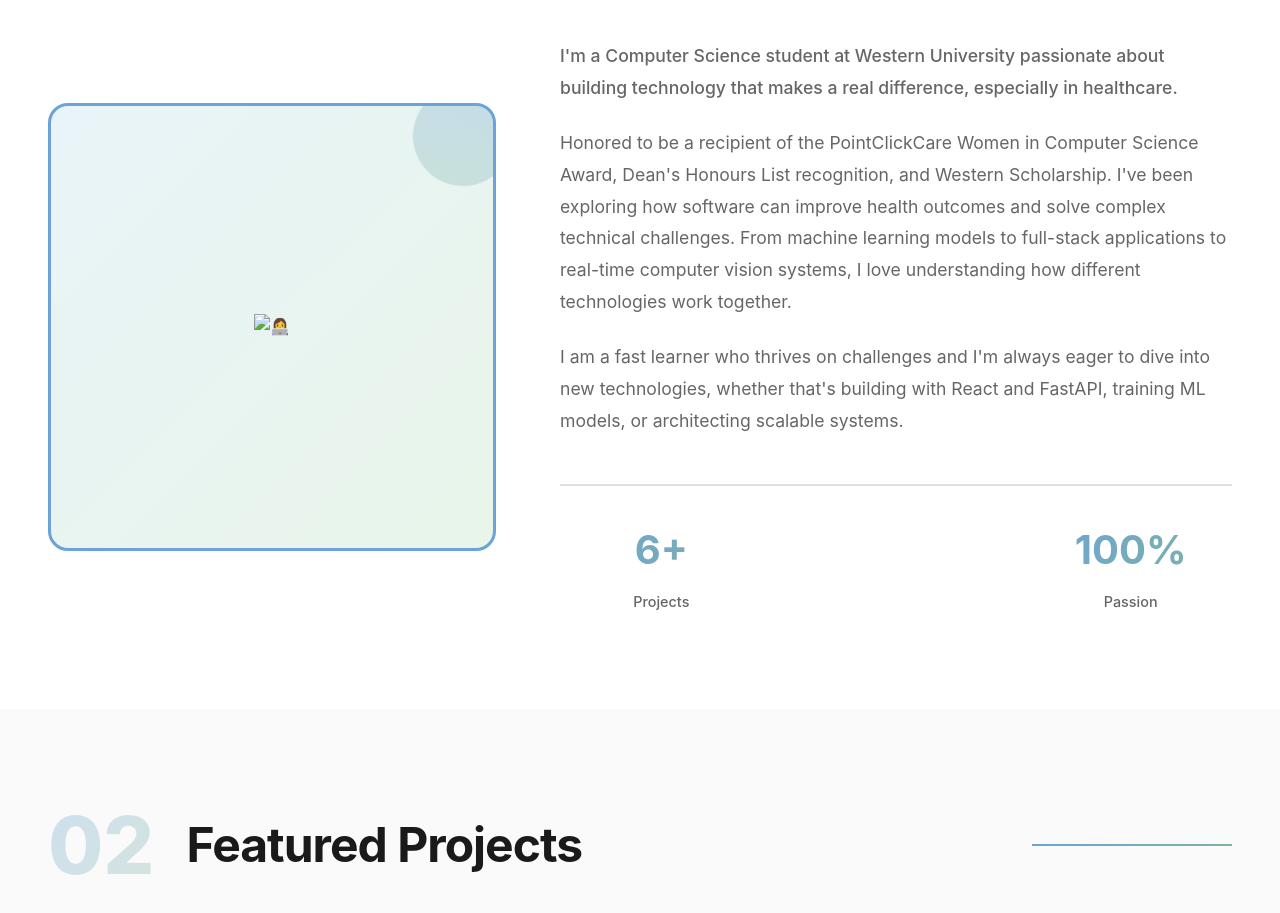
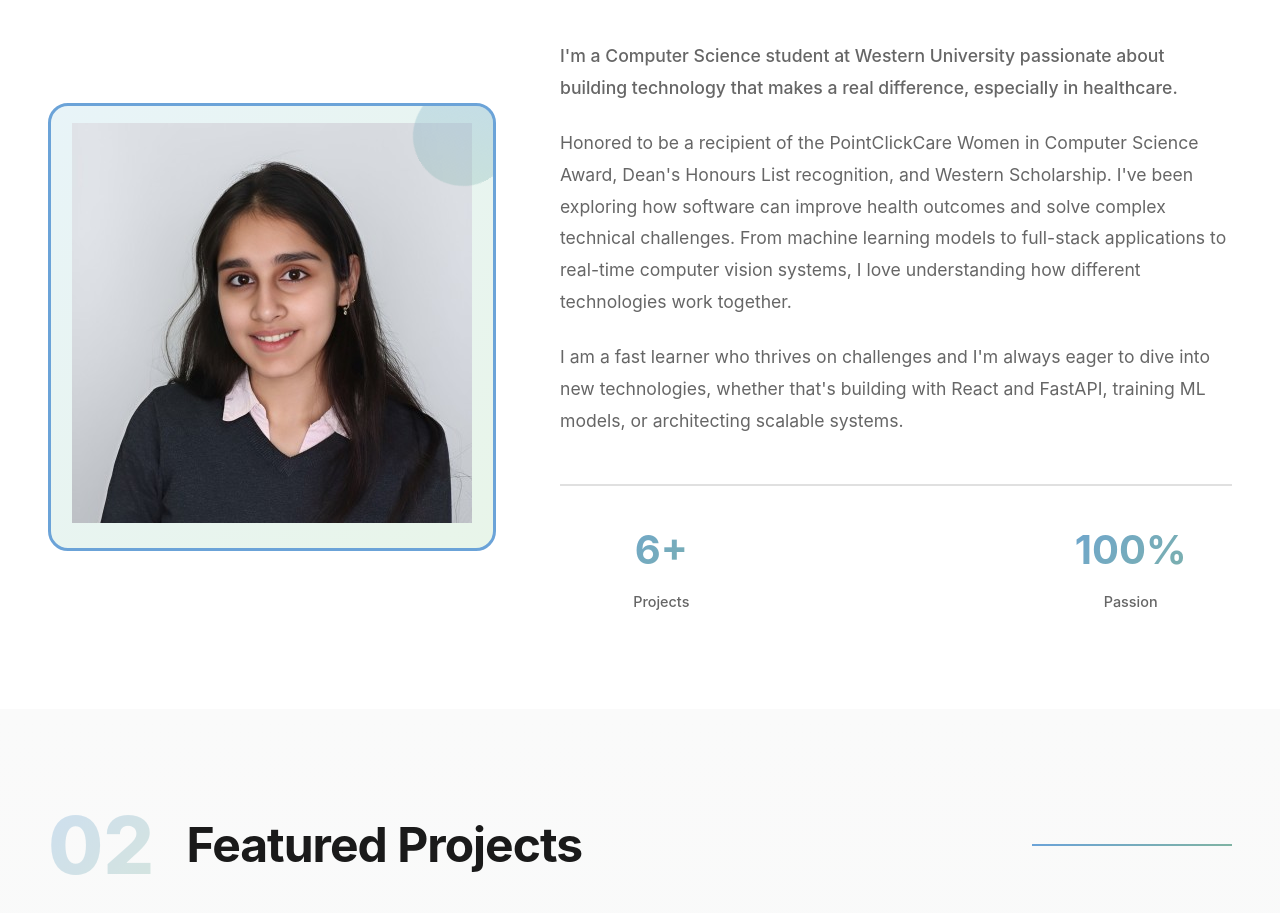
Before and after one commit to JasnavBajaj/my-website, a plain HTML site: page index.html in a window 1280 px wide. Shown: the part 1000-1913 px from the top of the page. Drawn offline with Linux system fonts and the light colour scheme; the site is published under a folder, as on GitHub Pages, so addresses that start at the root find nothing.

Commit message:
Sync all files for website

```diff
--- a/index.html
+++ b/index.html
@@ -93,7 +93,7 @@
 <div class="about-image fade-in">
     <div class="image-placeholder">
         <div class="placeholder-content">
-            <img src="/assets/profile-image.jpg" alt="👩‍💻" class="profile-image">
+            <img src="assets/profile-image.jpg" alt="👩‍💻" class="profile-image">
         </div>
         <div class="image-accent"></div>
     </div>
```
